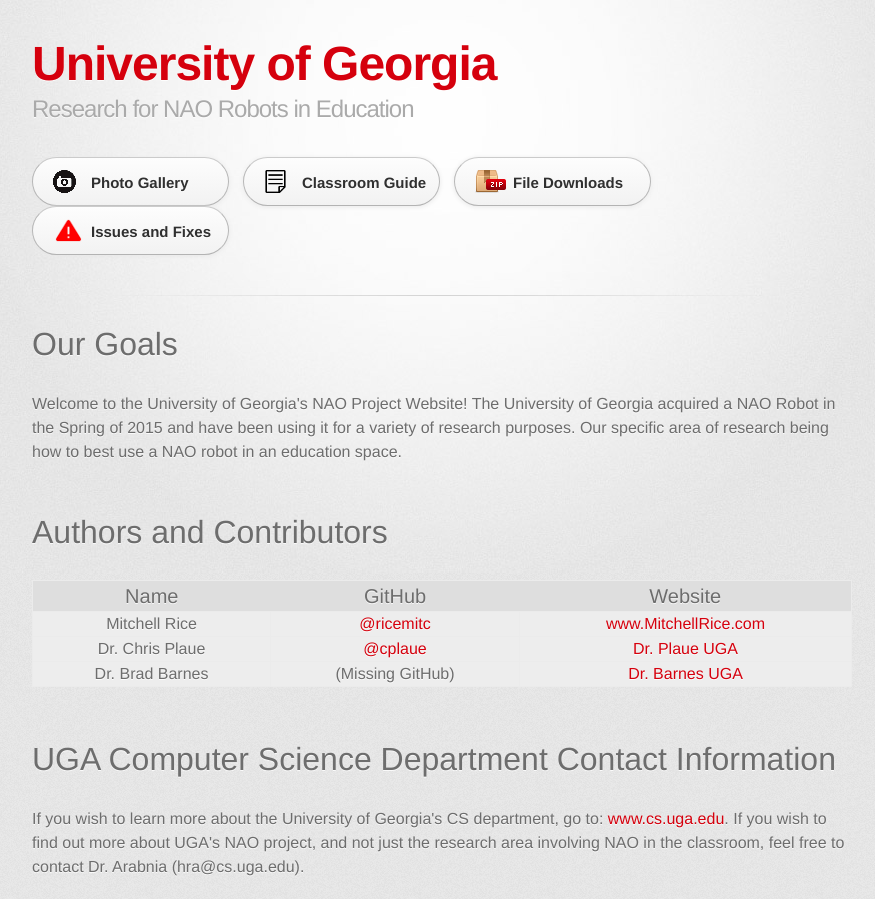
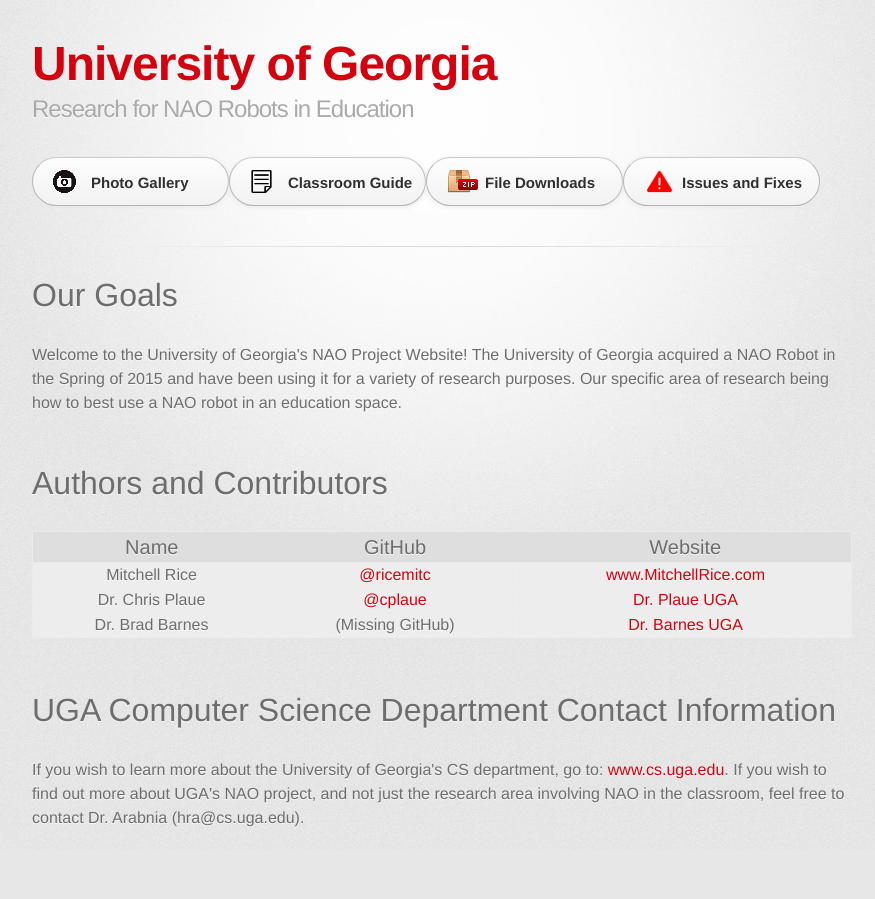
Before and after one commit to NaoProjectUGA/NaoWebsite, a plain HTML site: page index.html in a window 1280 px wide. Shown: the whole page, without its empty margins (198-1073 px from the left). After the commit the page ends 850 px from the top, so only its background shows below. Drawn offline with Linux system fonts and the light colour scheme; a web font is replaced by a local one.

Commit message:
Fixing tab bar layout issues

```diff
--- a/stylesheets/stylesheet.css
+++ b/stylesheets/stylesheet.css
@@ -191,8 +191,16 @@
   background: transparent url(../images/gallery.png) 12px 50% no-repeat;
 }
 
+#gallery {
+  margin-right: 0;
+}
+
 #documentation span {
   background: transparent url(../images/documentation.png) 12px 50% no-repeat;
+}
+
+#documentation {
+  margin-right: 0;
 }
 
 #issues span {
```
Also changed, not shown: downloads.html (+1 -1 lines).
